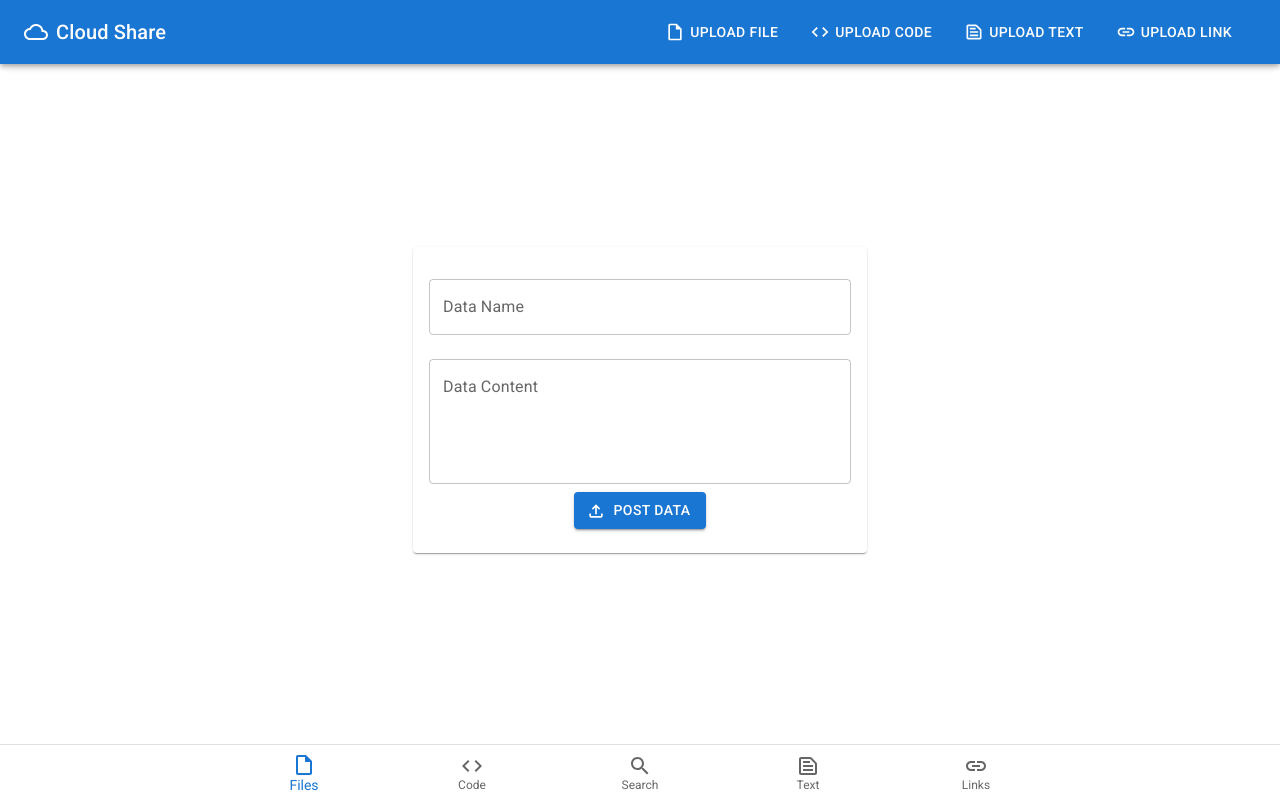
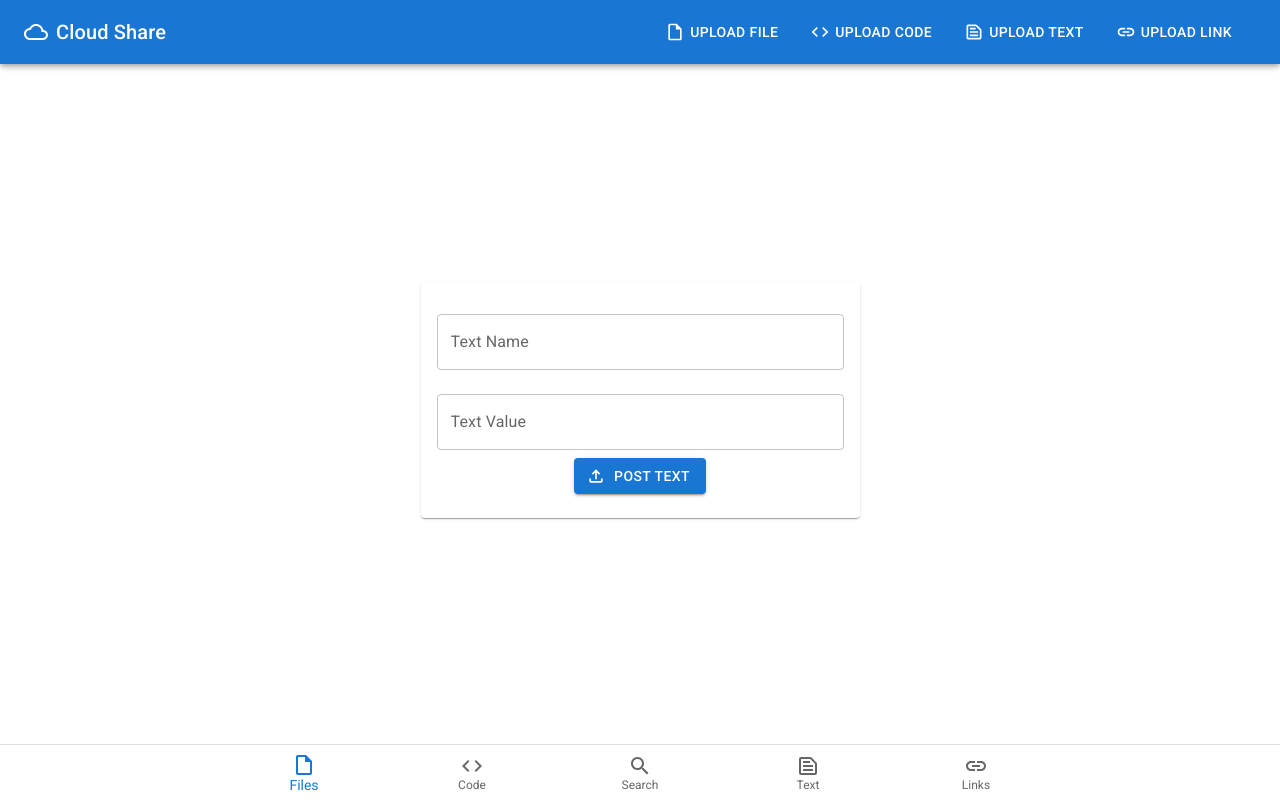
Before and after one commit to skfeat177/yahya-cloud-app, a React (Create React App) app: page /upload-text in a window 1280 px wide. Built offline with nearby package versions, Linux system fonts and the light colour scheme.

Commit message:
posting:post btn

```diff
--- a/src/pages/UploadCode.js
+++ b/src/pages/UploadCode.js
@@ -94,7 +94,7 @@ function UploadText() {
               variant="contained"
               startIcon={<FileUploadOutlined />}
             >
-              <span>Post Code</span>
+              <span>{loading?"Posting Code":"Post Code"}</span>
             </LoadingButton>
           </Box>
         </CardContent>
--- a/src/pages/UploadLink.js
+++ b/src/pages/UploadLink.js
@@ -91,7 +91,7 @@ function UploadText() {
               variant="contained"
               startIcon={<FileUploadOutlined />}
             >
-              <span>Post Link</span>
+                <span>{loading?"Posting Link":"Post Link"}</span>
             </LoadingButton>
           </Box>
         </CardContent>
--- a/src/pages/UploadText.js
+++ b/src/pages/UploadText.js
@@ -67,7 +67,7 @@ function UploadText() {
       <Card>
         <CardContent>
           <TextField
-            label="Data Name"
+            label="Text Name"
             variant="outlined"
             fullWidth
             margin="normal"
@@ -75,11 +75,10 @@ function UploadText() {
             onChange={(e) => setDataName(e.target.value)}
           />
           <TextField
-            label="Data Content"
+            label="Text Value"
             variant="outlined"
             fullWidth
             multiline  // Preserves newlines and spaces
-            rows={4}
             margin="normal"
             value={dataContent}
             onChange={(e) => setDataContent(e.target.value)}
@@ -93,7 +92,7 @@ function UploadText() {
               variant="contained"
               startIcon={<FileUploadOutlined />}
             >
-              <span>Post Data</span>
+             <span>{loading?"Posting Text":"Post Text"}</span>
             </LoadingButton>
           </Box>
         </CardContent>
```
